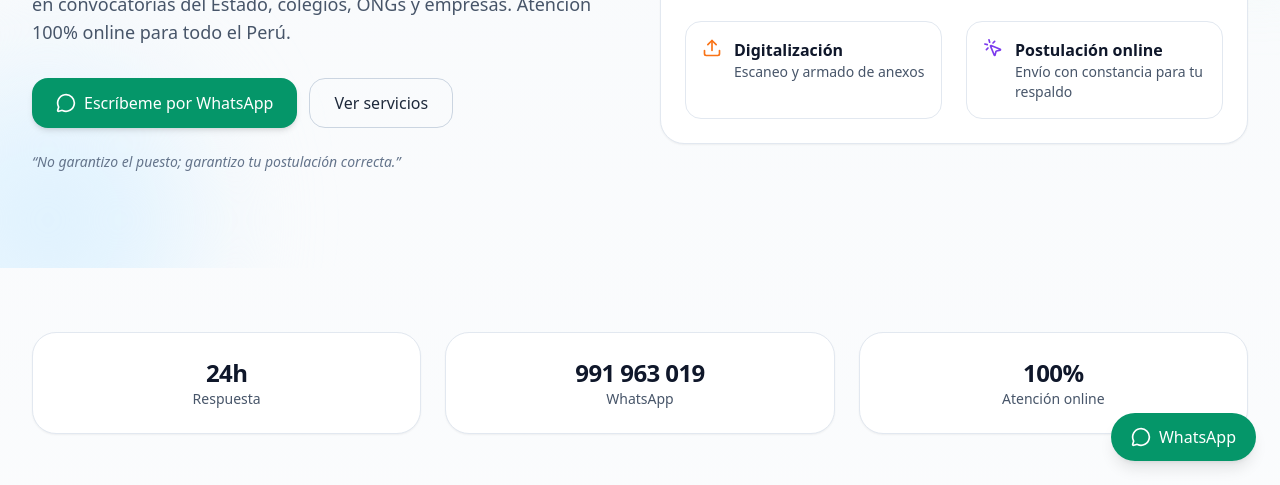
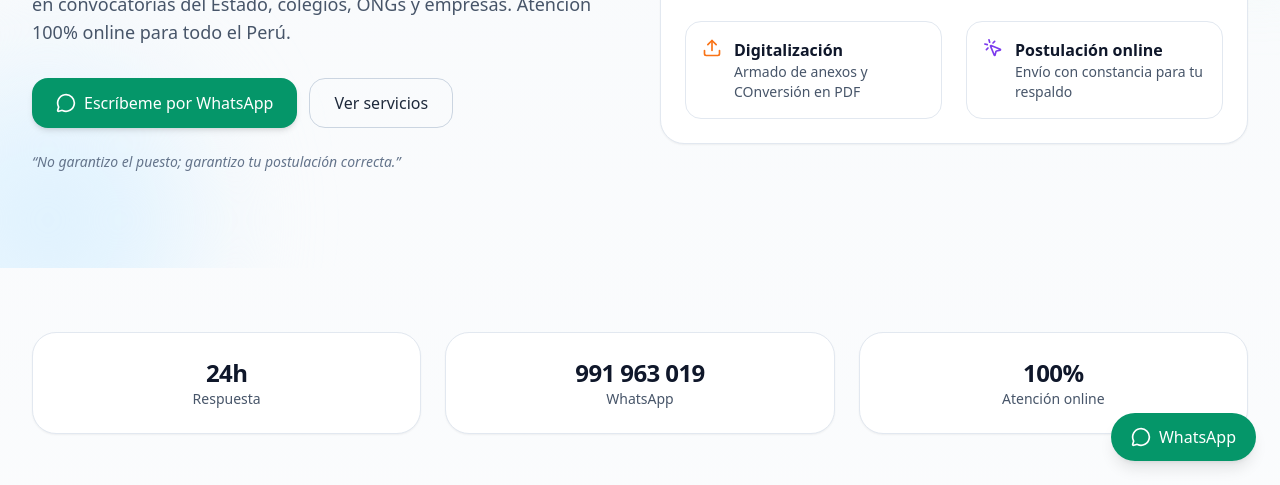
Before and after one commit to apariciocch/Postulafacil, a plain HTML site: page index.html in a window 1280 px wide. Shown: the part 315-800 px from the top of the page. Drawn offline with nearby package versions, Linux system fonts and the light colour scheme.

Commit message:
Digitalizacion

```diff
--- a/index.html
+++ b/index.html
@@ -75,7 +75,7 @@
               <div class="shrink-0"><i data-lucide="upload" class="h-5 w-5 text-orange-500"></i></div>
               <div>
                 <p class="font-semibold text-slate-900">Digitalización</p>
-                <p class="text-sm text-slate-600">Escaneo y armado de anexos</p>
+                <p class="text-sm text-slate-600">Armado de anexos y COnversión en PDF</p>
               </div>
             </div>
             <div class="flex items-start gap-3 rounded-2xl border border-slate-200 p-4">
```
